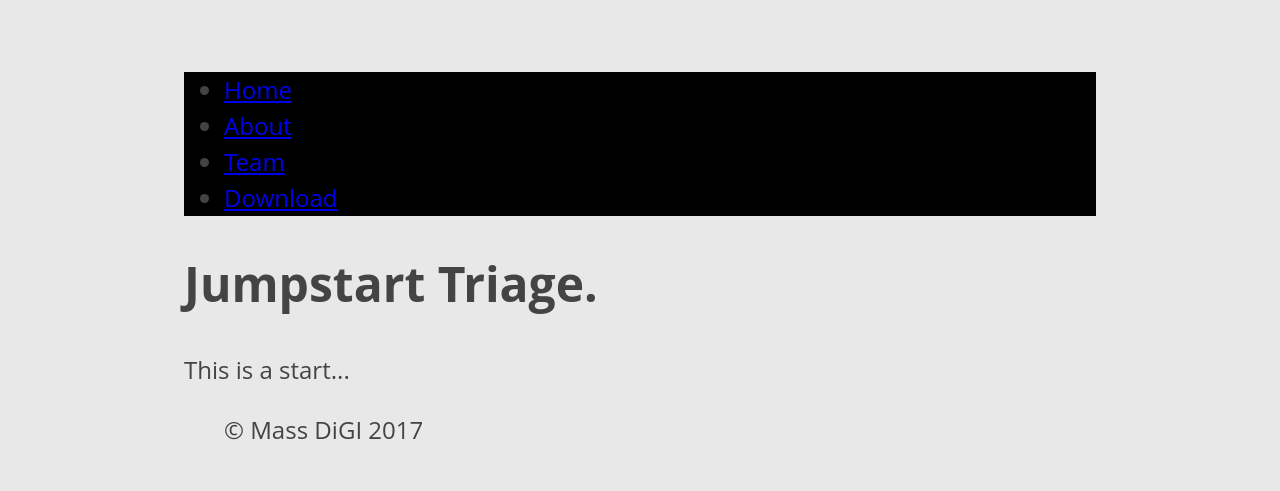
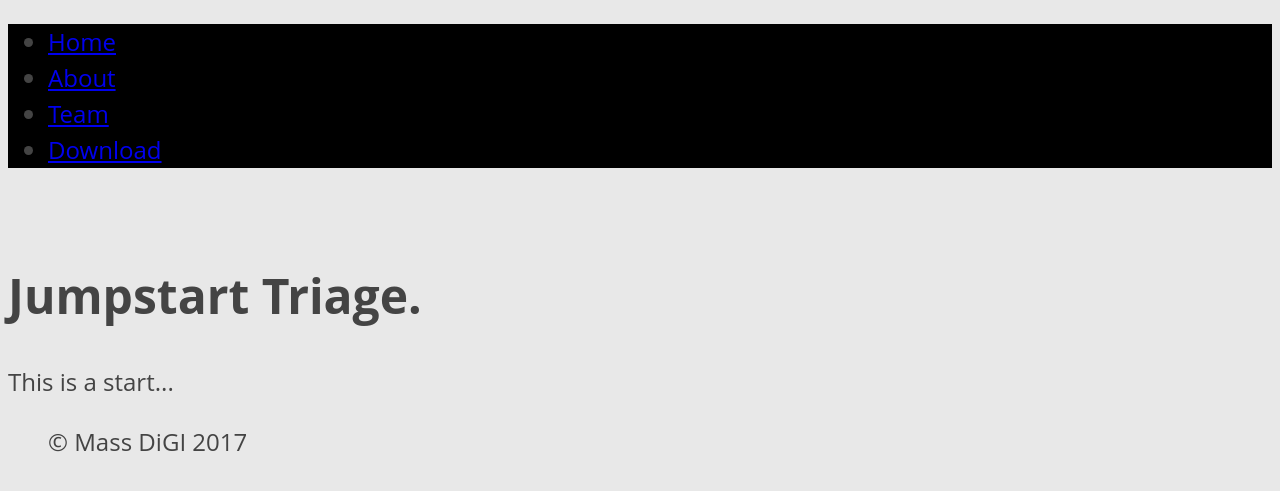
Before and after one commit to jumpstartTriage/jumpstartTriage.github.io, a Jekyll site: the page built from index.html, in a window 1280 px wide. Shown: the top 491 px of the page. Built offline with Jekyll 4.4.1, drawn with Linux system fonts in a browser that asks for light colours.

Commit message:
maybe better css

```diff
--- a/_layouts/default.html
+++ b/_layouts/default.html
@@ -17,6 +17,7 @@
 			<link rel="stylesheet" type="text/css" href="/css/main.css">
 		</head>
 
+		<body>
 			<nav>
 				<ul>
 					<li><a href="/">Home</a></li>
@@ -26,7 +27,7 @@
 				</ul>
 			</nav>
 
-		<body>
+			<content>
 				<div class="container">
 
 				{{ content }}
@@ -38,5 +39,6 @@
 						© Mass DiGI 2017
 					</ul>
 				</footer>
+			</content>
 		</body>
 	</html>
--- a/css/main.css
+++ b/css/main.css
@@ -1,16 +1,18 @@
 body {
-    background-color: #e8e8e8;
+	background-color: #e8e8e8;
 
 	font-family: 'Open Sans', sans-serif;
 
 	text-align: left;
 
-    color: #444444;
+	color: #444444;
 
 	font-size: 24px;
 
     line-height: 1.5;
+}
 
+content {
 	margin-left: 5%;
 	margin-right: 5%;
 
```
Lines whose indentation alone changed are shown as unchanged.
